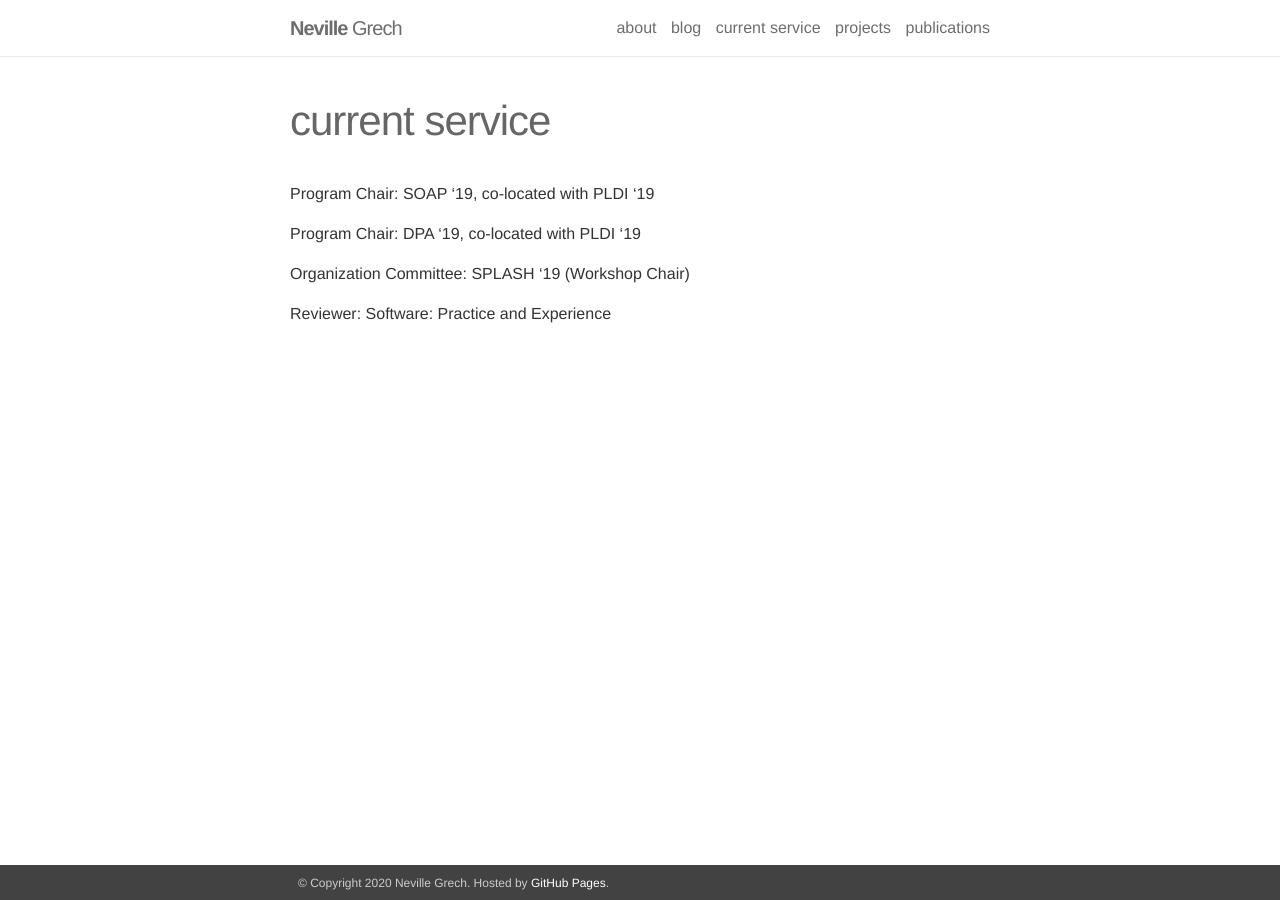
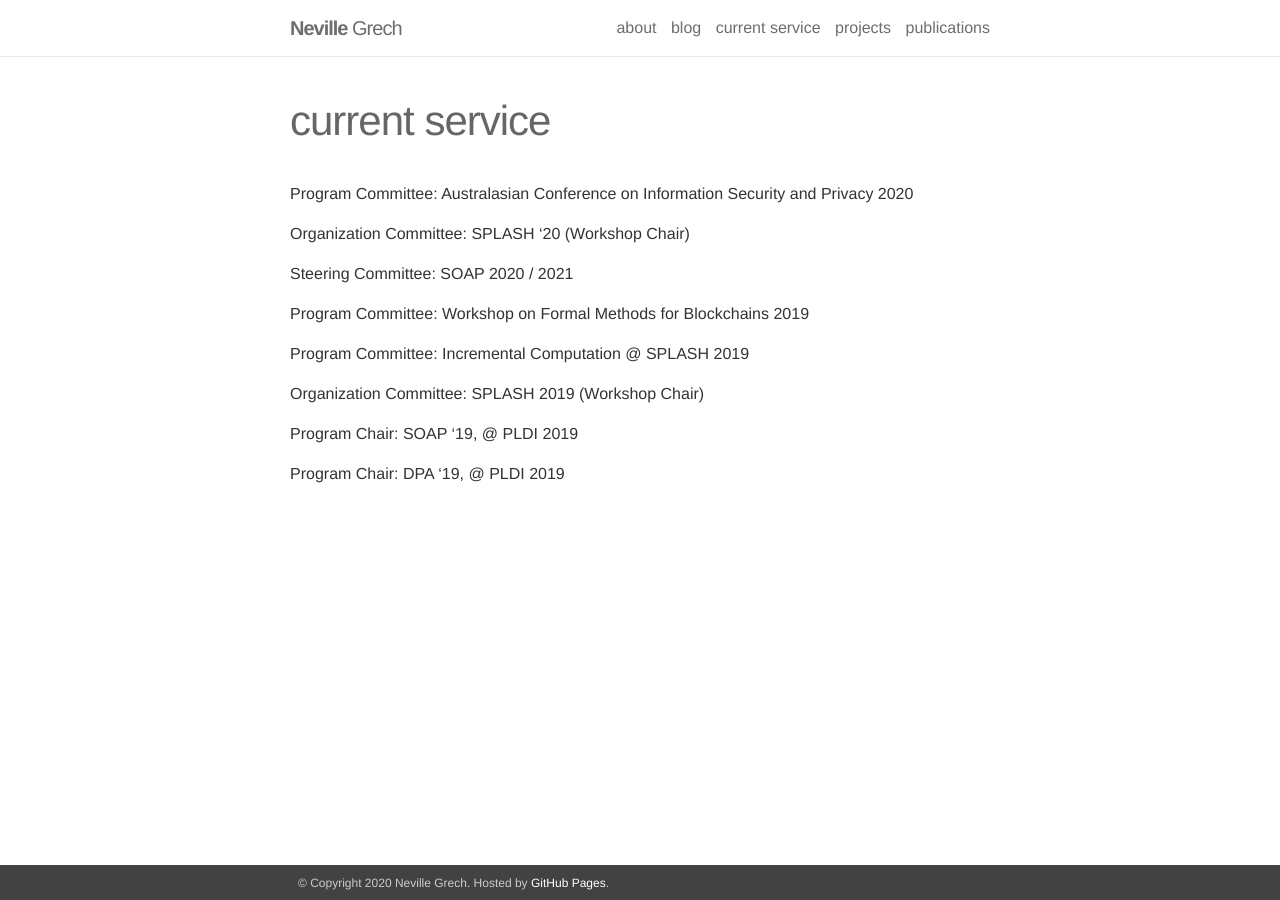
Before and after one commit to nevillegrech/nevillegrech.github.io, a Jekyll site: the page built from _pages/current_service.md, in a window 1280 px wide. Built offline with Jekyll 4.4.1, drawn with Linux system fonts in a browser that asks for light colours; nearby versions of some CDN libraries.

Commit message:
update site

```diff
--- a/_pages/current_service.md
+++ b/_pages/current_service.md
@@ -5,10 +5,18 @@ title: current service
 description:
 ---
 
-Program Chair: SOAP '19, co-located with PLDI '19
+Program Committee: Australasian Conference on Information Security and Privacy 2020
 
-Program Chair: DPA '19, co-located with PLDI '19
+Organization Committee: SPLASH '20 (Workshop Chair)
 
-Organization Committee: SPLASH '19 (Workshop Chair)
+Steering Committee: SOAP 2020 / 2021
 
-Reviewer: Software: Practice and Experience
+Program Committee: Workshop on Formal Methods for Blockchains 2019
+
+Program Committee: Incremental Computation @ SPLASH 2019
+
+Organization Committee: SPLASH 2019 (Workshop Chair)
+
+Program Chair: SOAP '19, @ PLDI 2019
+
+Program Chair: DPA '19, @ PLDI 2019
```
Also changed, not shown: _bibliography/papers.bib (+13 -0 lines), _pages/about.md (+1 -1 lines), 1 other file.
